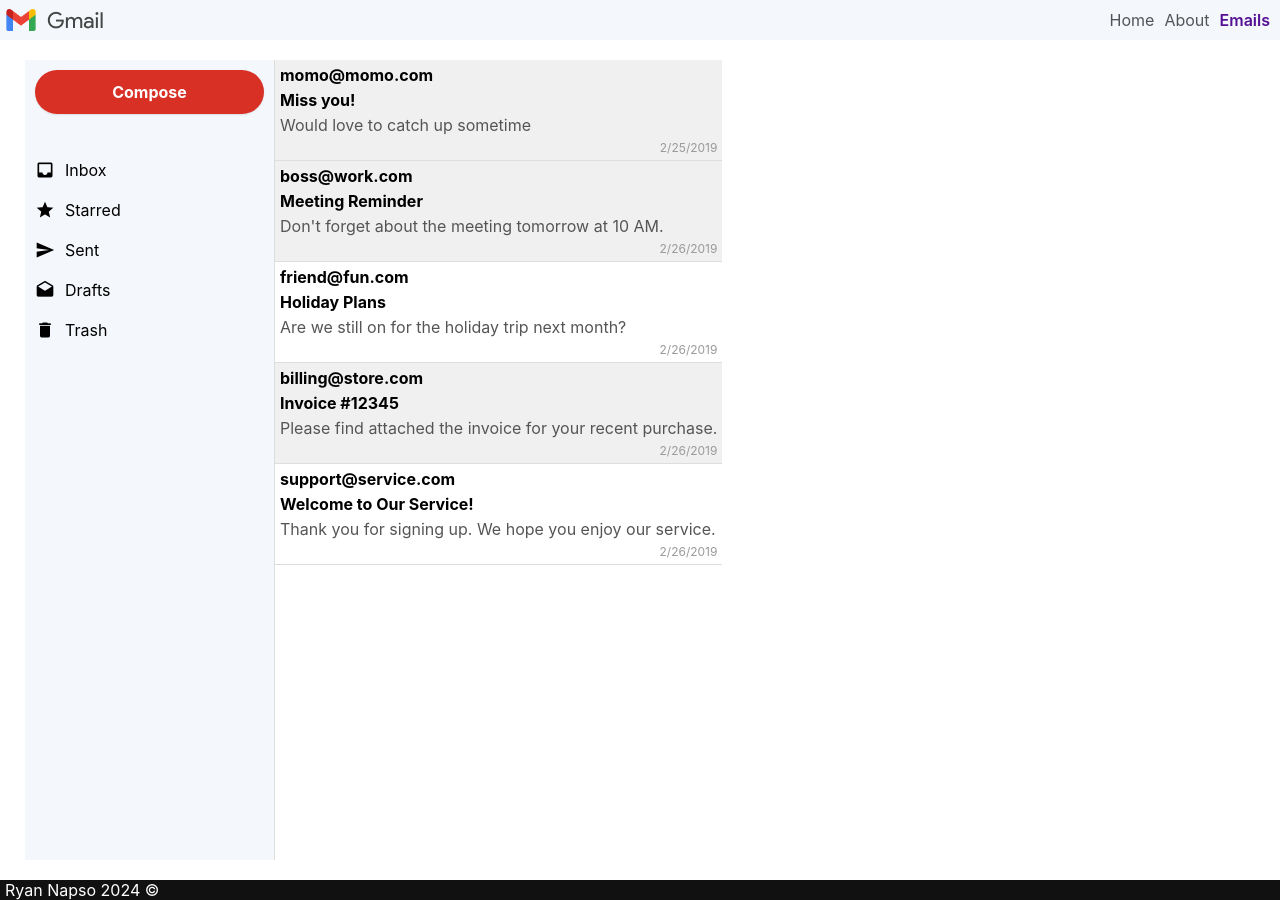
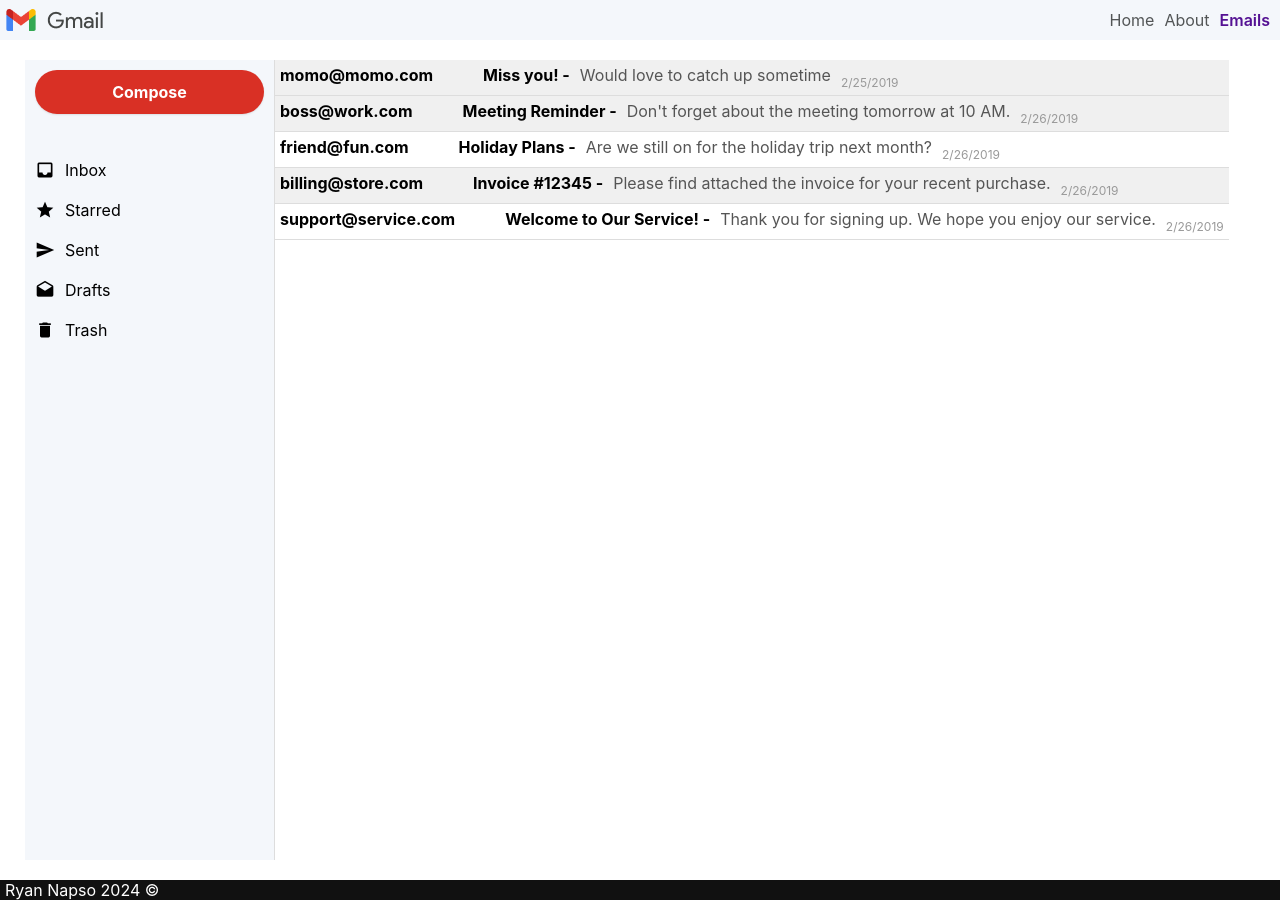
Before and after one commit to Ryannapso/MisterEmail-CA, a React (Vite) app: page /#/emails in a window 1280 px wide. Built offline with nearby package versions, Linux system fonts and the light colour scheme.

Commit message:
Minor CSS changes

```diff
--- a/src/assets/css/cmps/emailindex.css
+++ b/src/assets/css/cmps/emailindex.css
@@ -13,10 +13,11 @@
 
 .email-item {
     display: flex;
-    flex-direction: column;
+    flex-direction:row;
     padding: 5px;
     border-bottom: 1px solid #ddd;
     cursor: pointer;
+    gap: 10px;
 }
 
 .email-item:hover {
@@ -30,6 +31,7 @@
 .email-from {
     font-weight: bold;
     margin-bottom: 5px;
+    padding-right: 40px;
 }
 
 .email-subject {
--- a/src/cmps/EmailPreview.jsx
+++ b/src/cmps/EmailPreview.jsx
@@ -2,7 +2,7 @@
   return (
     <div className={`email-item ${email.isRead ? 'read' : 'unread'}`}>
       <span className="email-from">{email.from}</span>
-      <span className="email-subject">{email.subject}</span>
+      <span className="email-subject">{email.subject} -</span>
       <span className="email-body">{email.body}</span>
       <span className="email-date">{new Date(email.sentAt).toLocaleDateString()}</span>
     </div>
```
